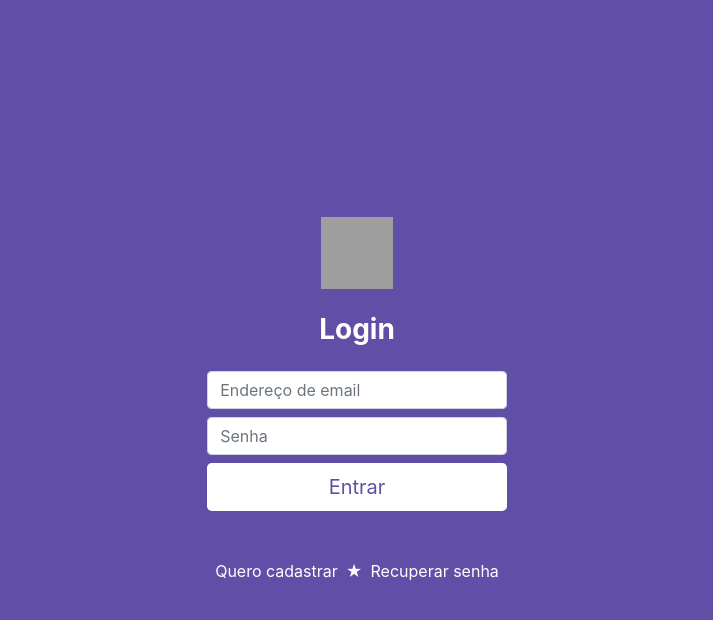
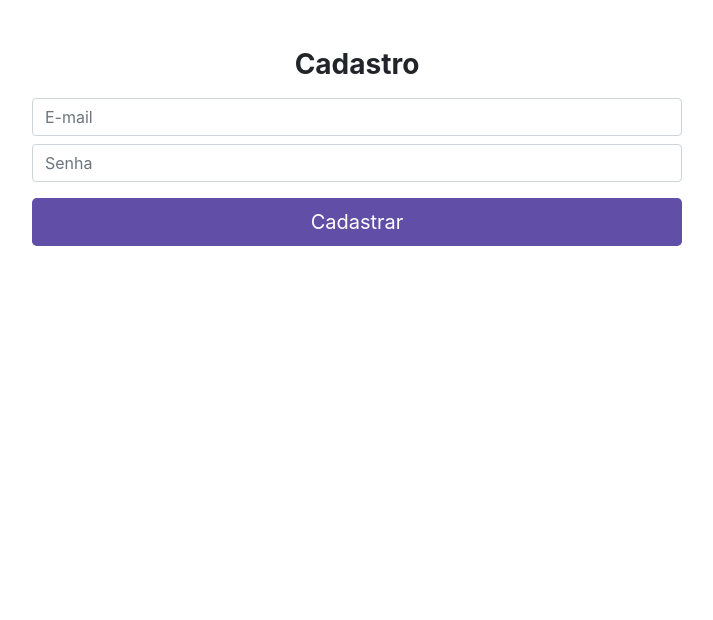
Before and after one commit to brenodev/Projeto-Eventos, a React app: page / in a window 1280 px wide. Shown: the top 620 px of the page, without its empty margins (283-996 px from the left). Built offline with nearby package versions, Linux system fonts and the light colour scheme; grey boxes are pictures that could not be loaded.

Commit message:
Cadastro de usuário

```diff
--- a/src/App.js
+++ b/src/App.js
@@ -1,9 +1,13 @@
-import React from 'react';
-import Login from "./pages/login"
+import React from "react";
+// import Login from "./pages/login";
+import CadastroUsuario from "./pages/cadastroUsuario";
 
 function App() {
   return (
-    <Login />
+    <div>
+      {/* <Login /> */}
+      <CadastroUsuario />
+    </div>
   );
 }
 
--- /dev/null
+++ b/src/pages/cadastroUsuario/cadastroUsuario.css
@@ -0,0 +1,12 @@
+.form__login {
+  max-width: 650px;
+}
+
+button.btn__cadastro {
+  background-color: #614EA6;
+  color: #fff;
+}
+button.btn__cadastro:hover {
+  background-color: #F21667;
+  color: #fff;
+}
--- /dev/null
+++ b/src/pages/cadastroUsuario/index.js
@@ -0,0 +1,100 @@
+import React, { useState } from "react";
+import firebase from "../../configs/firebase";
+import "firebase/auth";
+
+import "./cadastroUsuario.css";
+
+export default function CadastroUsuario() {
+  const [email, setEmail] = useState();
+  const [senha, setSenha] = useState();
+  const [alertTipo, setAlertTipo] = useState();
+  const [alert, setAlert] = useState();
+  const [loading, setLoading] = useState();
+
+  function cadastrar() {
+    setLoading(true);
+    setAlertTipo(null);
+
+    if (!email || !senha) {
+      setAlertTipo("erro");
+      setAlert("Você precisa informar o email e senha para se cadastrar!");
+      return;
+    }
+    firebase
+      .auth()
+      .createUserWithEmailAndPassword(email, senha)
+      .then(resultado => {
+        setLoading(false);
+        setAlertTipo("sucesso");
+      })
+      .catch(erro => {
+        setLoading(false);
+        setAlertTipo("erro");
+        switch (erro.message) {
+          case "Password should be at least 6 characters":
+            setAlert("A senha deve ter pelo menos 6 caracteres!");
+            break;
+          case "The email address is already in use by another account.":
+            setAlert("Este e-mail já está sendo utilizado!");
+            break;
+          case "The email address is badly formatted.":
+            setAlert("O formato do e-mail é inválido!");
+            break;
+          default:
+            setAlert("Não foi possivel cadastrar. Tente novamente mais tarde!");
+        }
+      });
+  }
+
+  return (
+    <div className="form__cadastro">
+      <form className="text-center form__login mx-auto mt-5">
+        <h1 className="h3 mb-3 text-black font-weight-bold">Cadastro</h1>
+        <input
+          onChange={e => setEmail(e.target.value)}
+          className="form-control my-2"
+          type="email"
+          name="email"
+          id="email"
+          placeholder="E-mail"
+        />
+        <input
+          onChange={e => setSenha(e.target.value)}
+          className="form-control my-2"
+          type="password"
+          name="senha"
+          id="senha"
+          placeholder="Senha"
+        />
+        {loading ? (
+          <div className="spinner-border text-danger" role="status">
+            <span className="sr-only text-black">Loading...</span>
+          </div>
+        ) : (
+          <button
+            onClick={cadastrar}
+            type="button"
+            className="btn btn-lg btn-block mt-3 mb-5 btn__cadastro"
+          >
+            Cadastrar
+          </button>
+        )}
+
+        <div classNameName="msg__login text-black text-center my-5">
+          {alertTipo === "sucesso" && (
+            <span>
+              <strong>WoW! </strong>
+              Usuário cadastrado com sucesso! &#128526;
+            </span>
+          )}
+          {alertTipo === "erro" && (
+            <span>
+              <strong>Ops! </strong>
+              {alert} &#128546;
+            </span>
+          )}
+        </div>
+      </form>
+    </div>
+  );
+}
```
